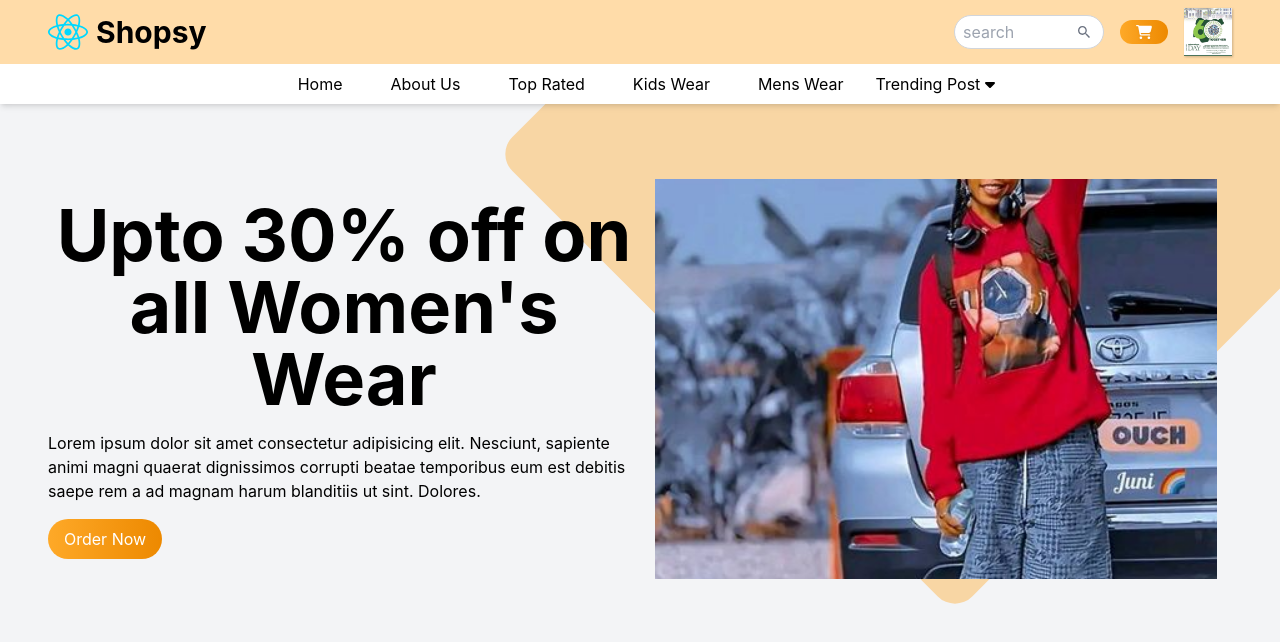
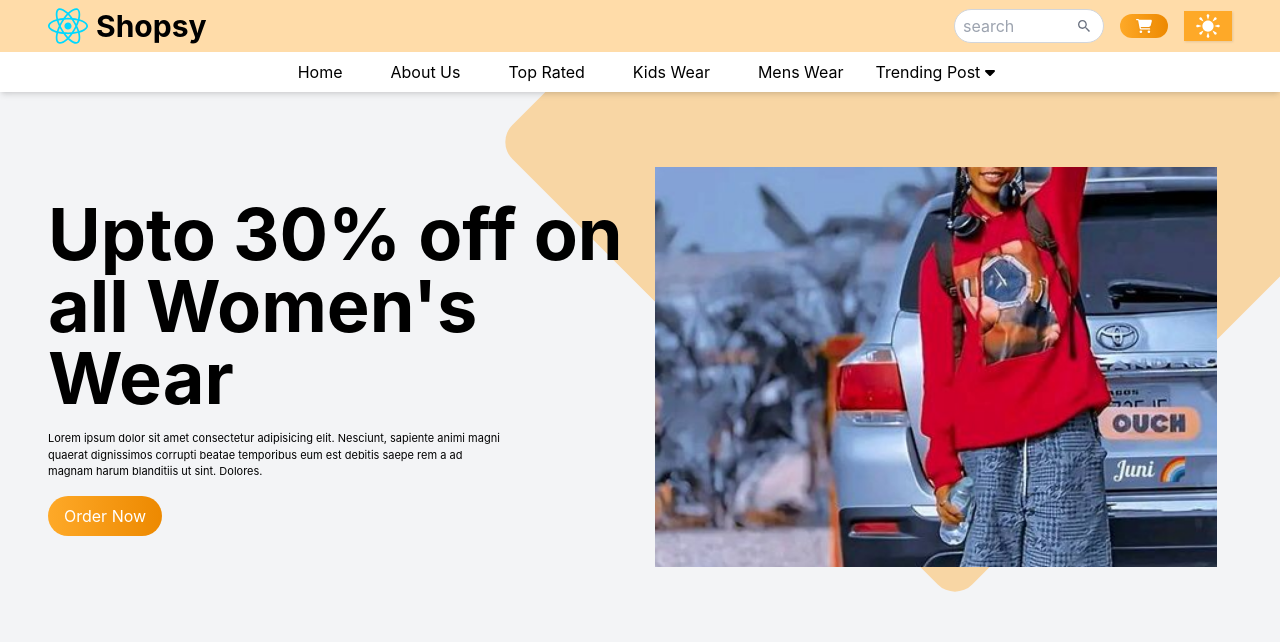
Before and after one commit to DevDivine-001/Online-Shopsy-app, a React (Vite) app: page / in a window 1280 px wide. Shown: the top 642 px of the page. Built offline with nearby package versions, Linux system fonts and the light colour scheme.

Commit message:
react icons ready now

```diff
--- a/src/components/Navbar/DarkMode.jsx
+++ b/src/components/Navbar/DarkMode.jsx
@@ -1,8 +1,9 @@
 // import { FaCartShopping } from "react-icons/fa6";
+import { IoMdMoon } from "react-icons/io";
 import ligthButton from "../../assets/120372651_716530878953579_4552147316240737550_n.jpg"
 import DarkButton from "../../assets/37954098_447256419086479_8385634392277516288_n.jpg"
 import React from "react";
-
+import {TiAdjustBrightness, TiWeatherSunny} from "react-icons/ti"
 
 
 const DarkMode = () => {
@@ -26,22 +27,31 @@ const DarkMode = () => {
 
 
   return (
-    <div className="relative">
-        <img
+    <div className="relative flex justify-center items-center">
+        <TiAdjustBrightness
         onClick={() => setTheme (theme == "light" ? "dark" : "light")}
         src={ligthButton} alt="" className={`
         w-12
         cursor-pointer drop-shadow-[1px_1px_1px_rgba(0,0,0,0.1)] transition-all duration-300 absolute right-0
-        z-10 bg-primary text-[#fff]
+        z-10 text-white  bg-primary
 
         ${
           theme == "dark" ? "opacity-0" : "opacity-100"
-        }`}/>
+        }`} size={30}/>
 
-        <img
-         onClick={() => setTheme (theme === "light" ? "dark" : "light")}
+        <IoMdMoon
+         onClick={() => setTheme (theme === "light" ? "dark" : "light")} size={20}
         src={DarkButton} alt="" className="w-12
-        cursor-pointer drop-shadow-[1px_1px_1px_rgba(0,0,0,0.1)] transition-all duration-300 bg-[red]"/>
+        cursor-pointer drop-shadow-[1px_1px_1px_rgba(0,0,0,0.1)] transition-all duration-300 text-black"/>
+
+
+
+
+
+
+
+
+
     </div>
   )
 }
--- a/src/components/Navbar/Hore.jsx
+++ b/src/components/Navbar/Hore.jsx
@@ -1,3 +1,4 @@
+
 import React from 'react'
 import imag1 from "../../assets/421274287_753953766786060_3217210216668698656_n.jpg"
 import imag2 from "../../assets/421440787_241609228982645_7822536286315392712_n.jpg"
@@ -59,8 +60,8 @@ const Hore = () => {
                     {/* text content section */}
                     <div className='flex gap-4 flex-col justify-center pt-12 sm:pt-0 sm:text-left order-2 sm:order-1 relative z-10'>
                         <h1 className='text-5xl sm:text-6xl
-                        lg:text-7xl font-bold text-center'>{data.title}</h1>
-                        <p>{data.description}</p>
+                        lg:text-7xl font-bold'>{data.title}</h1>
+                        <p className='text-[11px] w-[459px] max-sm:w-full'>{data.description}</p>
                         <div>
                             <button className='bg-gradient-to-r from-primary to-secondary hover:scale-105 duration-300 text-[#ffff] py-2 px-4 rounded-full'>Order Now</button>
                         </div>
```
